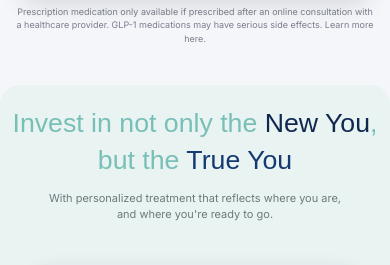
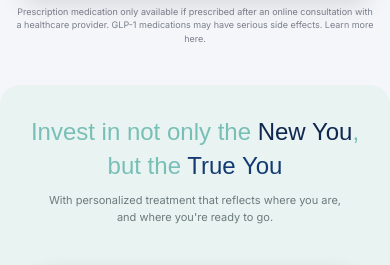
Before and after one commit to Kazuno1/brm, a plain HTML site: page index.html in a window 390 px wide. Shown: the part 800-1065 px from the top of the page. Drawn offline with Linux system fonts and the light colour scheme.

Commit message:
Add files via upload

```diff
--- a/style.css
+++ b/style.css
@@ -1013,8 +1013,8 @@ body {
     border-radius: var(--mobile-radius) var(--mobile-radius) 0 0;
   }
   .products-title {
-    padding-top: 20px;
-    font-size: 26.7px;
+    padding-top: 30px;
+    font-size: 24px;
   }
 
   .products-subtitle {
```
